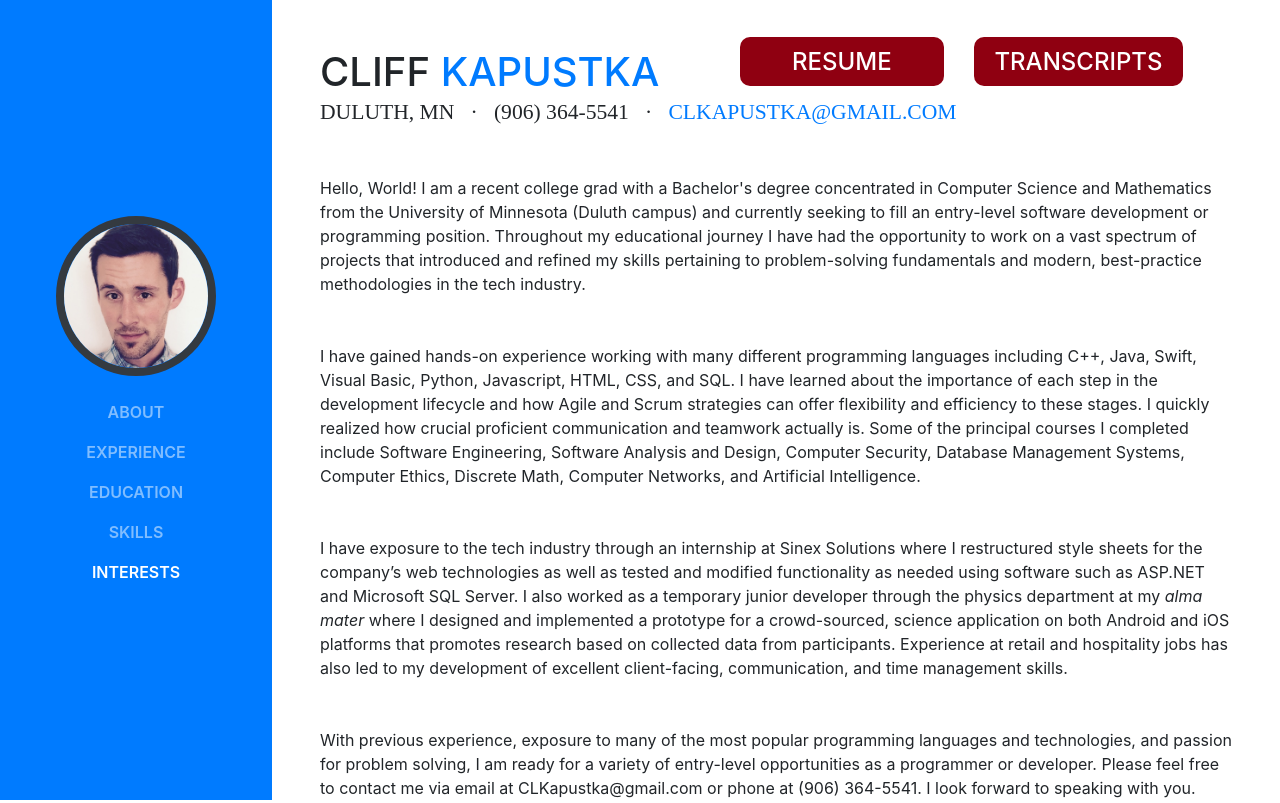
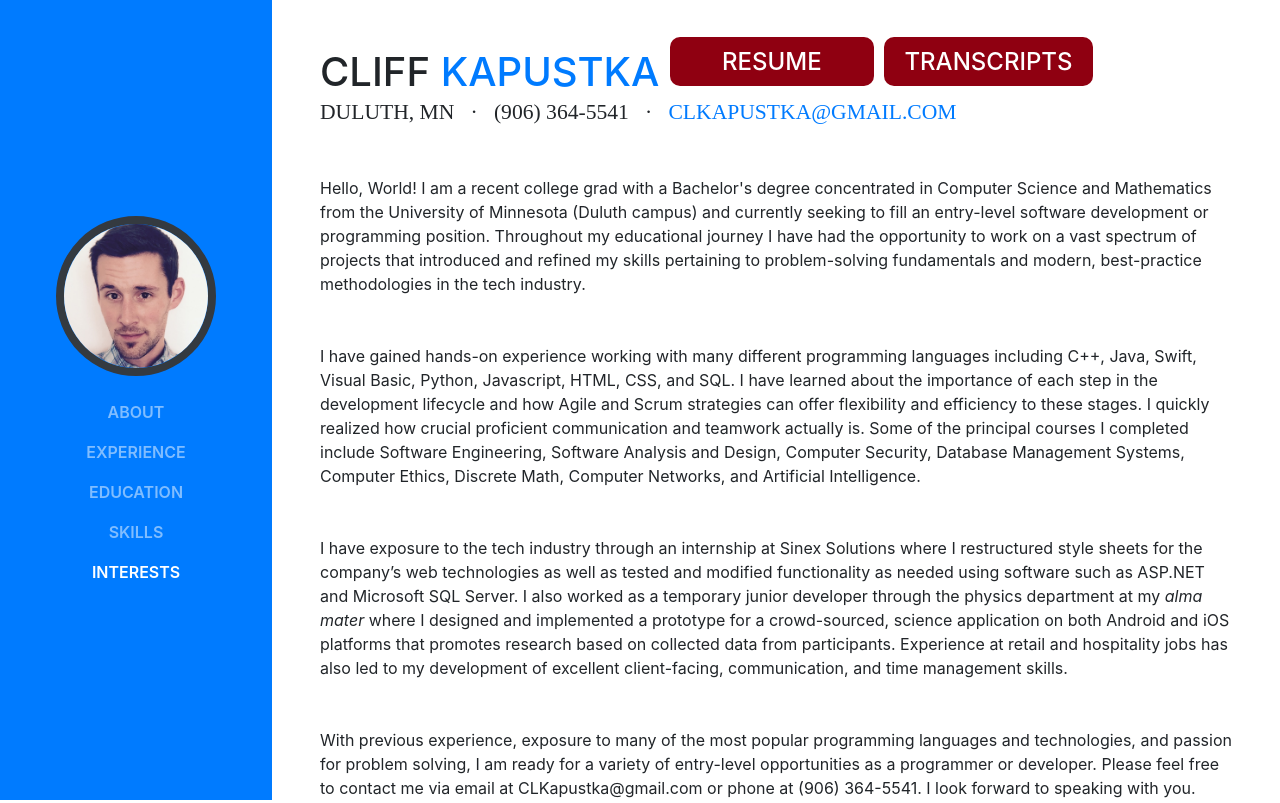
Before and after one commit to ckapustka/ckapustka.github.io, a website with bundled scripts: page index.html in a window 1280 px wide. Shown: the top 803 px of the page. Built offline with nearby package versions, Linux system fonts and the light colour scheme; a web font is replaced by a local one.

Commit message:
Fixing mobile formatting issues

```diff
--- a/css/resume.css
+++ b/css/resume.css
@@ -45,6 +45,14 @@ h2 {
   left: 50px;
   vertical-align: top;
   margin-left: 20px;
+}
+
+@media (min-width: 992px) {
+  .download-button {
+    position: relative;
+    left: 0px;
+    margin-left: 0px;
+  }
 }
 
 .subheading {
```
